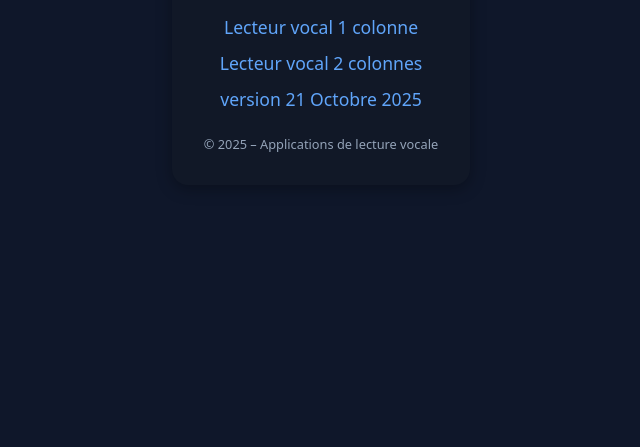
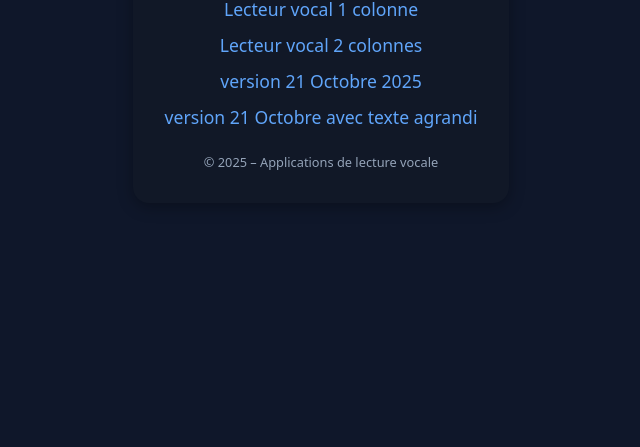
Before and after one commit to sandrine-crypto/Dicter, a plain HTML site: page index.html in a window 1280 px wide. Shown: the part 353-800 px from the top of the page, without its empty margins (319-959 px from the left). Drawn offline with Linux system fonts and the light colour scheme.

Commit message:
Update index.html

```diff
--- a/index.html
+++ b/index.html
@@ -55,6 +55,7 @@
       <li><a href="lecteur_vocal2.html">Lecteur vocal 1 colonne</a></li>
       <li><a href="lecteur_vocal_V2.html">Lecteur vocal 2 colonnes</a></li>
       <li><a href="lecteur_vocal_V3.html">version 21 Octobre 2025</a></li>
+      <li><a href="lecteur_vocal_V4.html">version 21 Octobre avec texte agrandi</a></li>
     </ul>
     <footer>© 2025 – Applications de lecture vocale</footer>
   </main>
```
